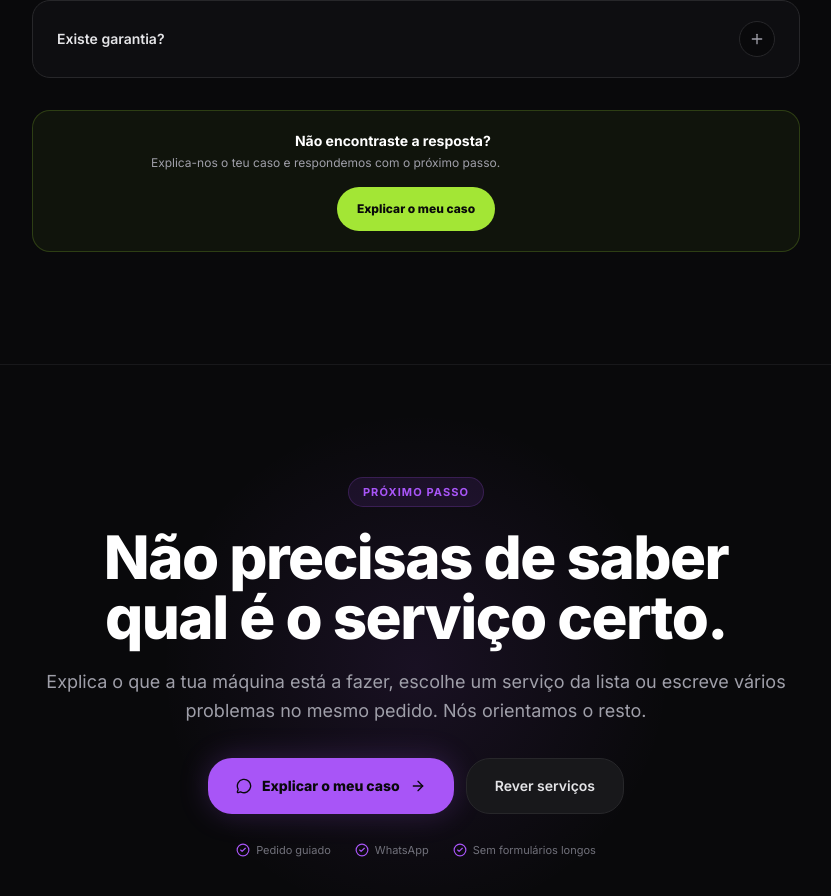
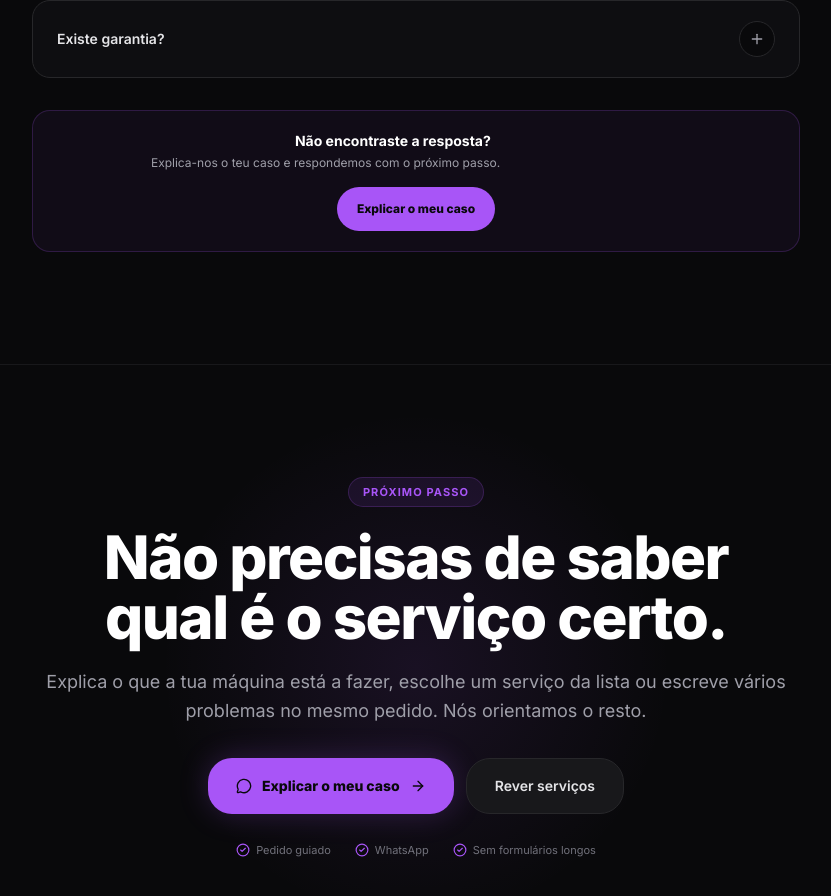
Before and after one commit to martimfm1/lab-customs-clipper, a Next.js app: page / in a window 1280 px wide. Shown: the part 6770-7666 px from the top of the page, without its empty margins (224-1055 px from the left). Built offline with nearby package versions, Linux system fonts and the light colour scheme.

Commit message:
Apply purple brand accent

```diff
--- a/components/faq-section.tsx
+++ b/components/faq-section.tsx
@@ -64,7 +64,7 @@ export default function FaqSection() {
             >
               <AccordionItem
                 value={`faq-${i}`}
-                className="overflow-hidden rounded-2xl border border-zinc-800 bg-zinc-900/40 transition-all duration-300 data-[state=open]:border-[#a3e635]/50 data-[state=open]:bg-[#a3e635]/[0.045] data-[state=open]:shadow-[0_0_32px_rgba(163,230,53,0.08)]"
+                className="overflow-hidden rounded-2xl border border-zinc-800 bg-zinc-900/40 transition-all duration-300 data-[state=open]:border-[#a855f7]/50 data-[state=open]:bg-[#a855f7]/[0.045] data-[state=open]:shadow-[0_0_32px_rgba(168,85,247,0.08)]"
               >
                 <AccordionTrigger
                   hideChevron
@@ -73,7 +73,7 @@ export default function FaqSection() {
                   <span className="transition-colors duration-300 group-aria-expanded/faq-trigger:text-[#bef264]">
                     {faq.q}
                   </span>
-                  <span className="relative flex h-9 w-9 shrink-0 items-center justify-center rounded-xl border border-zinc-800 bg-zinc-950 text-zinc-400 transition-all duration-300 group-aria-expanded/faq-trigger:border-[#a3e635]/50 group-aria-expanded/faq-trigger:bg-[#a3e635]/10 group-aria-expanded/faq-trigger:text-[#a3e635] group-aria-expanded/faq-trigger:shadow-[0_0_18px_rgba(163,230,53,0.18)]">
+                  <span className="relative flex h-9 w-9 shrink-0 items-center justify-center rounded-xl border border-zinc-800 bg-zinc-950 text-zinc-400 transition-all duration-300 group-aria-expanded/faq-trigger:border-[#a855f7]/50 group-aria-expanded/faq-trigger:bg-[#a855f7]/10 group-aria-expanded/faq-trigger:text-[#a855f7] group-aria-expanded/faq-trigger:shadow-[0_0_18px_rgba(168,85,247,0.18)]">
                     <Plus className="h-4 w-4 transition-transform duration-300 ease-out group-aria-expanded/faq-trigger:rotate-45" />
                   </span>
                 </AccordionTrigger>
@@ -83,7 +83,7 @@ export default function FaqSection() {
                     animate={{ opacity: 1, y: 0 }}
                     transition={{ duration: 0.2 }}
                   >
-                    <div className="mb-4 h-px bg-gradient-to-r from-transparent via-[#a3e635]/40 to-transparent" />
+                    <div className="mb-4 h-px bg-gradient-to-r from-transparent via-[#a855f7]/40 to-transparent" />
                     <p className="text-xs leading-relaxed text-zinc-400 sm:text-sm">
                       {faq.a}
                     </p>
@@ -94,7 +94,7 @@ export default function FaqSection() {
           ))}
         </Accordion>
 
-        <div className="mt-8 rounded-2xl border border-[#a3e635]/20 bg-[#a3e635]/[0.05] p-5 text-center">
+        <div className="mt-8 rounded-2xl border border-[#a855f7]/20 bg-[#a855f7]/[0.05] p-5 text-center">
           <p className="text-sm font-bold text-white">
             Não encontraste a resposta?
           </p>
@@ -103,7 +103,7 @@ export default function FaqSection() {
           </p>
           <a
             href="/marcacao"
-            className="mt-4 inline-flex h-11 items-center justify-center rounded-xl bg-[#a3e635] px-5 text-xs font-extrabold text-zinc-950 hover:bg-[#b8f542]"
+            className="mt-4 inline-flex h-11 items-center justify-center rounded-xl bg-[#a855f7] px-5 text-xs font-extrabold text-zinc-950 hover:bg-[#c084fc]"
           >
             Explicar o meu caso
           </a>
```
